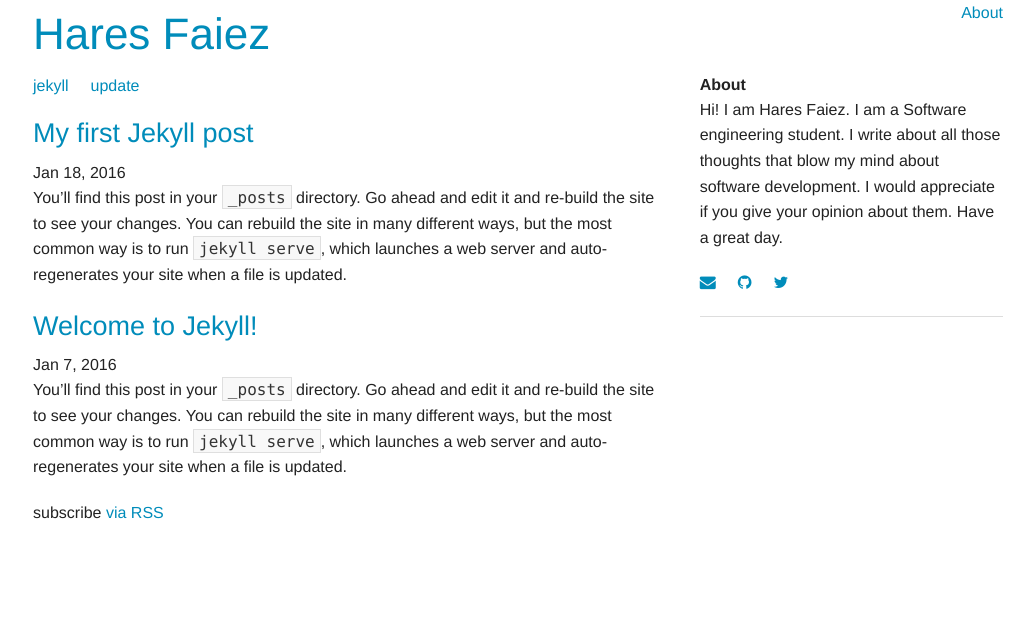
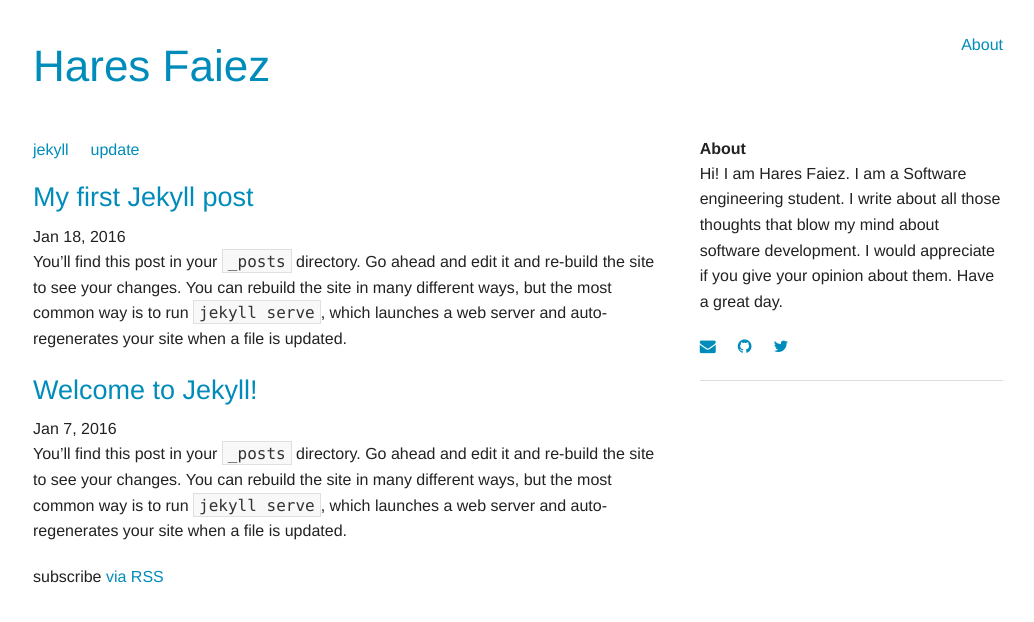
Before and after one commit to haresfaiez/haresfaiez.github.io, a Jekyll site: the page built from index.html, in a window 1280 px wide. Shown: the top 622 px of the page, without its empty margins (122-1156 px from the left). Built offline with Jekyll 4.4.1, drawn with Linux system fonts in a browser that asks for light colours.

Commit message:
Increase header vertical padding

```diff
--- a/_includes/header.html
+++ b/_includes/header.html
@@ -1,4 +1,4 @@
-<header class="row">
+<header class="page-header row">
   <section class="small-12 large-8 columns">
     <h1>
       <a class="site-title" href="{{ site.baseurl }}/">{{ site.title }}</a>
--- a/css/main.scss
+++ b/css/main.scss
@@ -1,6 +1,10 @@
 ---
 ---
 @charset "utf-8";
+
+.page-header {
+    padding: 2rem 0;
+}
 
 @import
         "foundation/grid",
```
